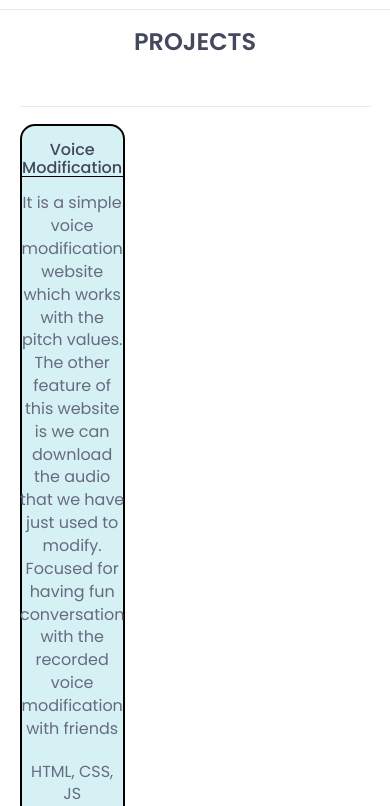
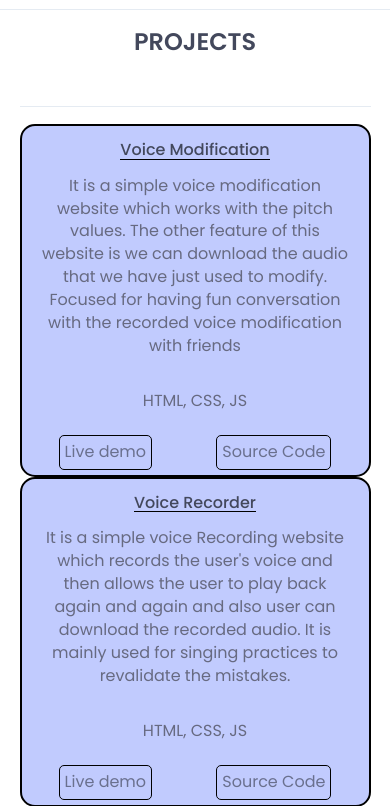
Before and after one commit to sharathspide/PersonalWebsite_Basic_elements, a plain HTML site: page index.html in a window 390 px wide. Shown: the part 5820-6626 px from the top of the page. Drawn offline with nearby package versions, Linux system fonts and the light colour scheme.

Commit message:
Task-0004 - responsiveness changes

```diff
--- a/assets/css/custom.css
+++ b/assets/css/custom.css
@@ -20,8 +20,9 @@
 
 .project-container{
     min-width: 25%;
-    max-width: 30%;
-    background: #d5f1f3;
+    max-width: 100%;
+    /* background: #d5f1f3; */
+    background: rgba(160, 176, 253, 0.65);
     border: 2px solid #000000;
     border-radius: 15px;
     justify-content: space-evenly;
@@ -53,7 +54,7 @@
 .Button-flexing a{
     padding: 5px;
     border: 1px solid black;
-    border-radius: 20px;
+    border-radius: 5px;
 }
 
 .Button-flexing a:hover{
--- a/assets/css/responsive.css
+++ b/assets/css/responsive.css
@@ -40,6 +40,7 @@
 	.experience-time span>i {left: -6%;top: 6%;}
 	.main-timeline:before {left:0.4%;}
 	.project-Container-space {flex-direction: column;}
+
 	.single-horizontal-timeline .experience-time,.single-horizontal-timeline .timeline-content {margin: 0;}
 }/*max-width:991px*/
 
```
